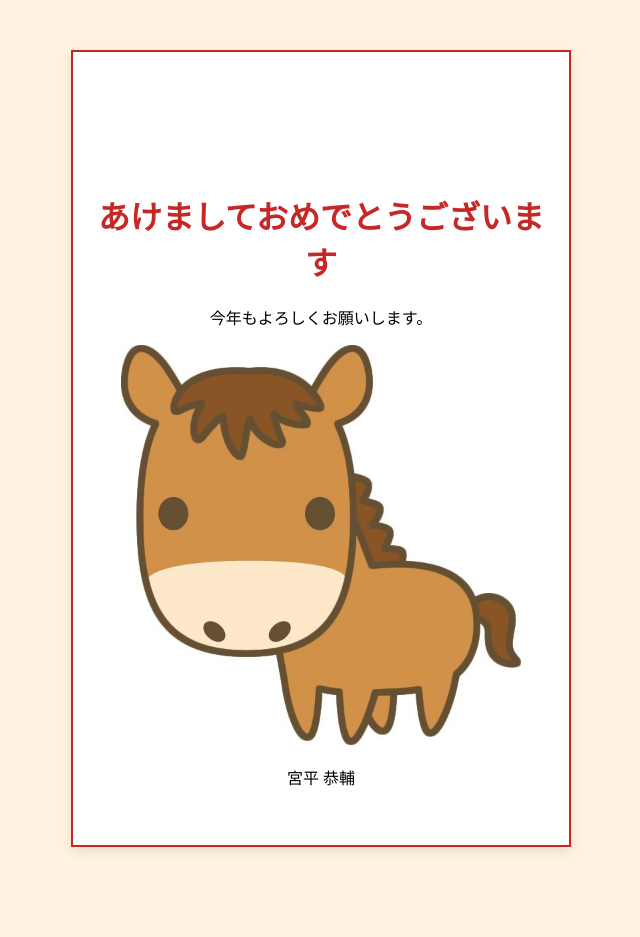
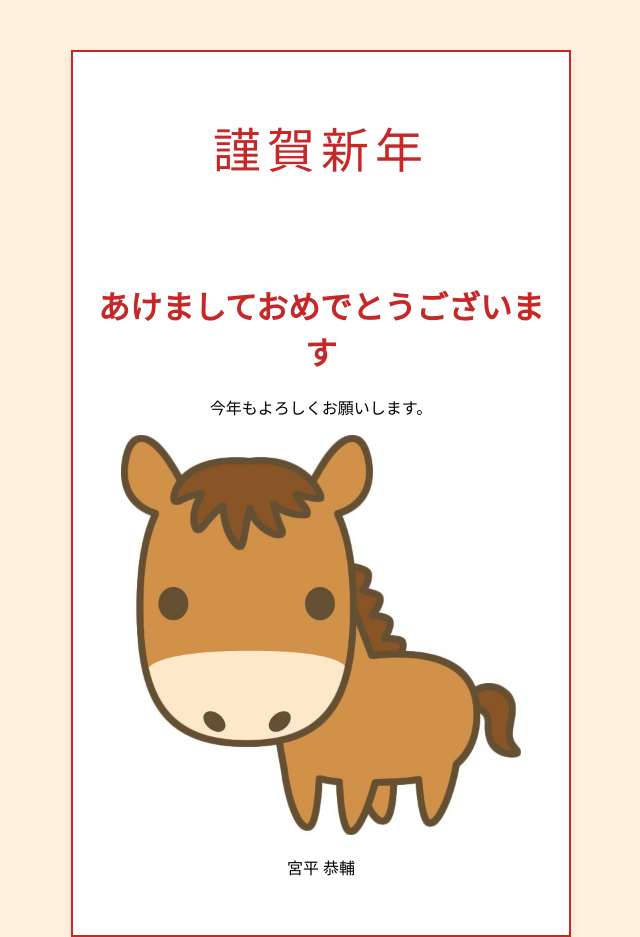
Before and after one commit to KyoMiyah/nengajo, a plain HTML site: page index.html in a window 1280 px wide. Shown: the top 937 px of the page, without its empty margins (319-959 px from the left). Before the commit the page ends 897 px from the top, so only its background shows below. Drawn offline with Linux system fonts and the light colour scheme.

```diff
--- a/index.html
+++ b/index.html
@@ -23,10 +23,18 @@
   box-sizing: border-box;
   box-shadow: 0 4px 10px rgba(0,0,0,0.1);
 }
+.kinga {
+  font-size: 48px;          /* 大きく */
+  color: #c62828;
+  margin-top: 20px;
+  margin-bottom: 40px;
+  letter-spacing: 6px;      /* 年賀状っぽく文字間を広げる */
+}
   </style>
 </head>
 <body>
   <div class="card">
+  <p class="kinga">謹賀新年</p>
   <h1>あけましておめでとうございます</h1>
   <p>今年もよろしくお願いします。</p>
   <img src="images/nengajo.jpg" alt="年賀状の画像" width="400">
```
